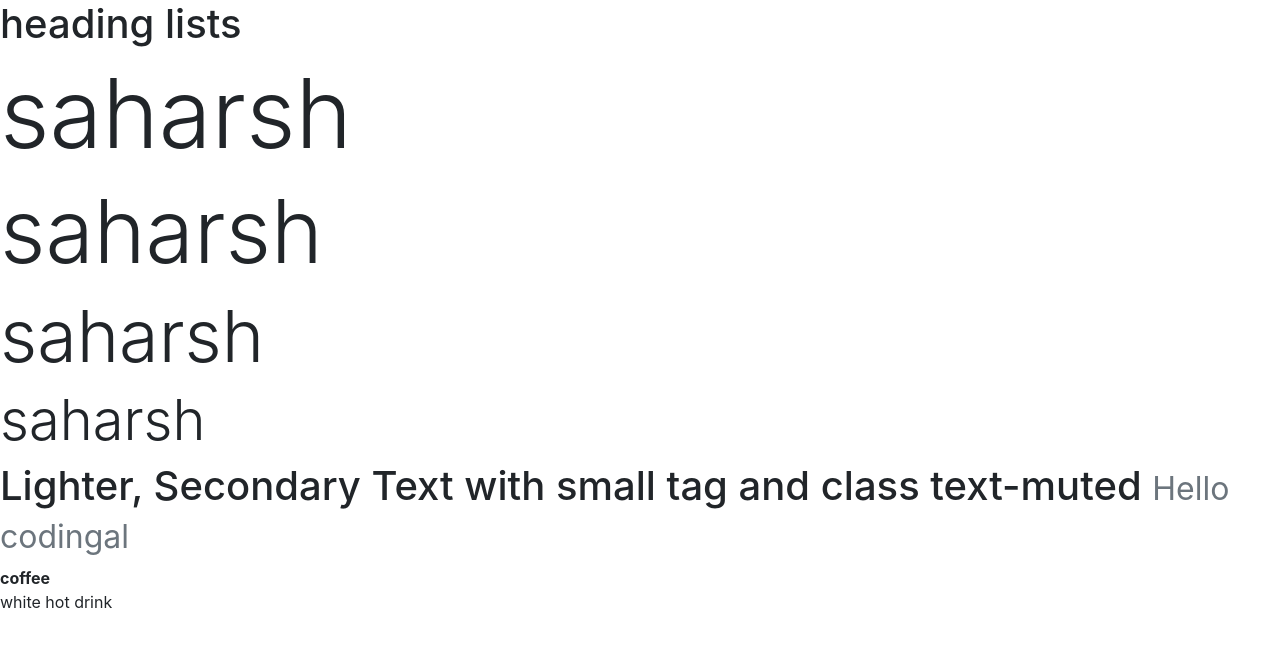
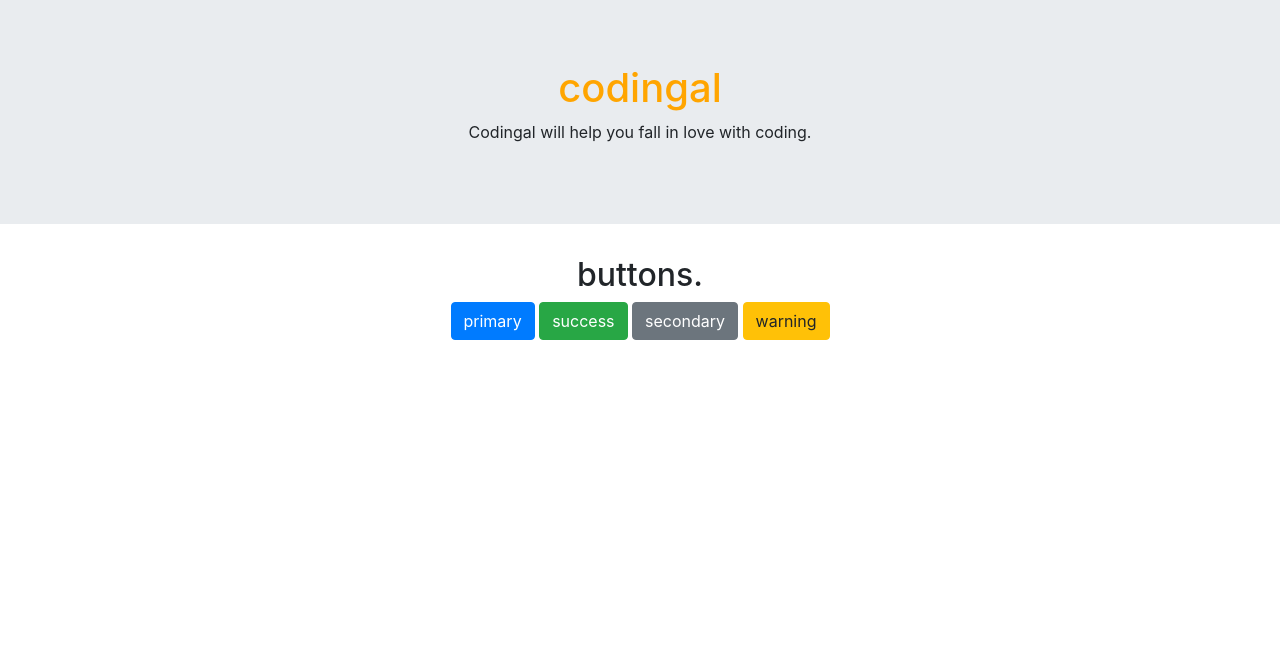
Before and after one commit to saisaharshnaidu29-cyber/htmlclass1, a plain HTML site: page actievety1.html in a window 1280 px wide. Drawn offline with nearby package versions, Linux system fonts and the light colour scheme.

Commit message:
Add files via upload

```diff
--- a/actievety1.html
+++ b/actievety1.html
@@ -14,38 +14,35 @@
 
 </script>
 </head>
-<body>
-    <div class="contaner">
-<h1>
-    heading lists
+<body style="text-align: center;">
+    <div class="jumbotron jumbotron-fluid">
+<div class="cointaner">
+<h1 style="color: orange;">
+    codingal
 </h1>
-<h1 class="display-1">
-saharsh
-</h1>
-<h1 class="display-2">
-saharsh
-</h1>
-<h1 class="display-3">
-saharsh
-</h1>
-<h1 class="display-4">
-saharsh
-</h1>
+<p>
+
+Codingal will help you fall in love with coding.
+</p>
+</div>
     </div>
-    <div class="contaner">
-<h1>Lighter, Secondary Text with small tag and class text-muted
+    <div class="container mt-3">
+<h2>
+    buttons.
+</h2>
+<button class="btn btn-primary">
+primary
+</button>
+<button class="btn btn-success">
+success
+</button>
+<button class="btn btn-secondary">
+secondary
+</button>
+<button class="btn btn-warning">
+warning
+</button>
 
-<small class="text-muted"> Hello codingal</small>
-
-</h1>
-<dl>
-    <dt>
-        coffee
-    </dt>
-    <dd>
-        white hot drink
-    </dd>
-</dl>
     </div>
 </body>
 </html>
```
